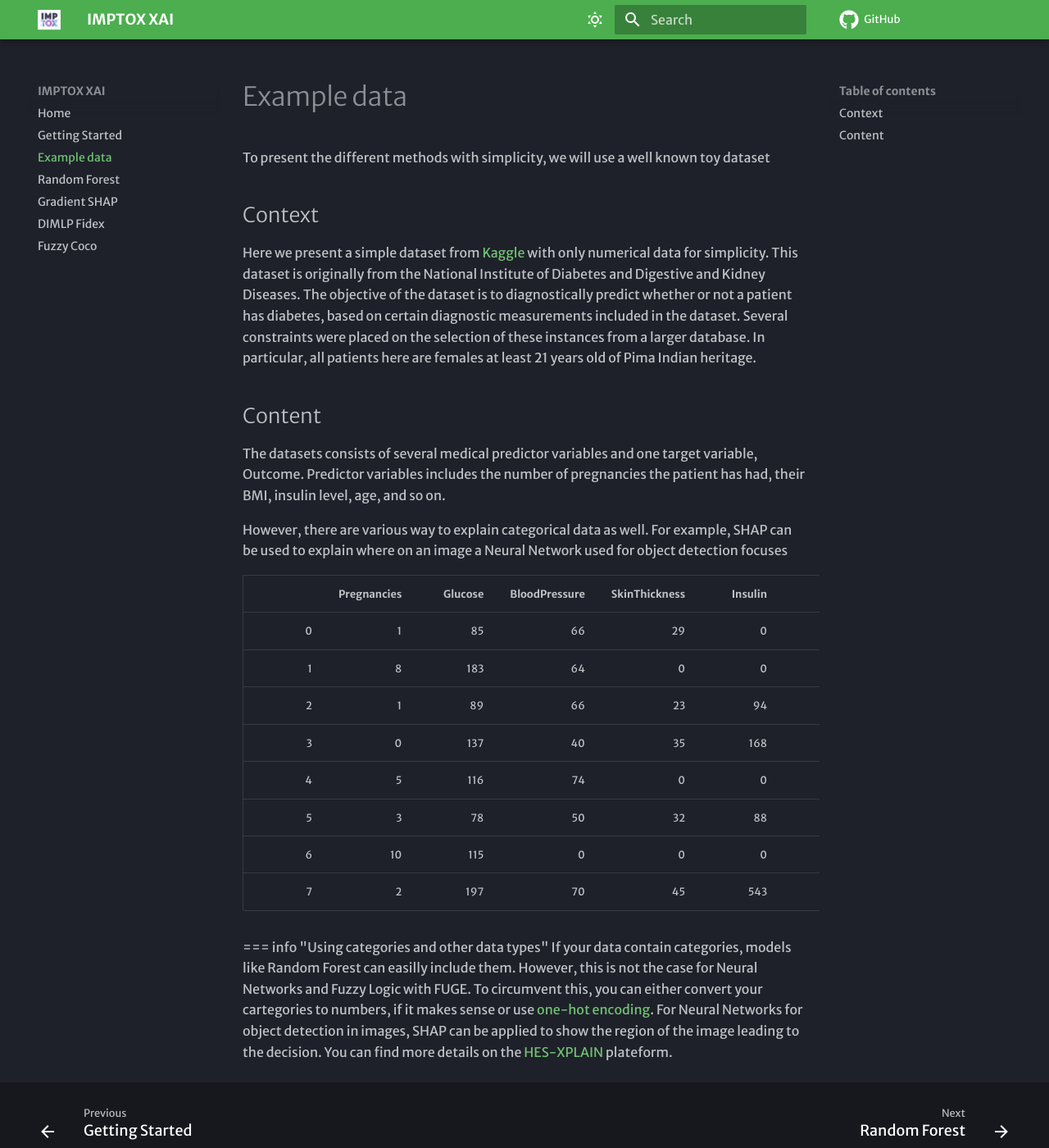
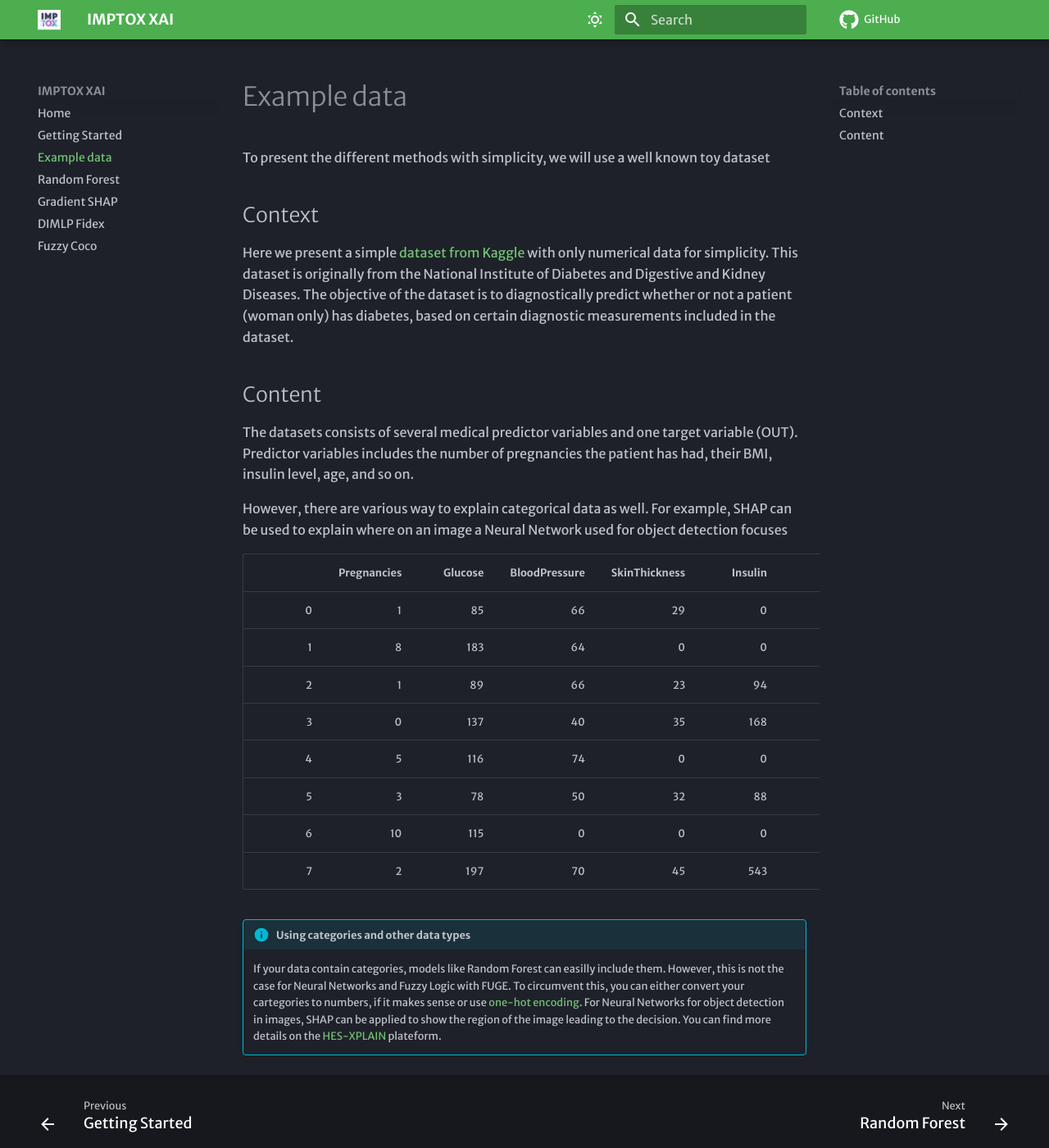
Before and after one commit to ThibaultSchowing/IMPTOX_XAI, an MkDocs documentation site: the page built from docs/bData.md, in a window 1280 px wide and 1400 px high. Shown: the whole window at 82% size. Built offline with MkDocs 1.6.1 and Material for MkDocs 9.7.7, drawn with Linux system fonts in a browser that asks for light colours; some web fonts are replaced; comment, search, counter and statistics services are not loaded.

Commit message:
update doc

```diff
--- a/docs/bData.md
+++ b/docs/bData.md
@@ -4,12 +4,12 @@ To present the different methods with simplicity, we will use a well known toy d
 
 ## Context
 
-Here we present a simple dataset from [Kaggle](https://www.kaggle.com/datasets/uciml/pima-indians-diabetes-database) with only numerical data for simplicity. This dataset is originally from the National Institute of Diabetes and Digestive and Kidney Diseases. The objective of the dataset is to diagnostically predict whether or not a patient has diabetes, based on certain diagnostic measurements included in the dataset. Several constraints were placed on the selection of these instances from a larger database. In particular, all patients here are females at least 21 years old of Pima Indian heritage.
+Here we present a simple [dataset from Kaggle](https://www.kaggle.com/datasets/uciml/pima-indians-diabetes-database) with only numerical data for simplicity. This dataset is originally from the National Institute of Diabetes and Digestive and Kidney Diseases. The objective of the dataset is to diagnostically predict whether or not a patient (woman only) has diabetes, based on certain diagnostic measurements included in the dataset.
 
 
 ## Content
 
-The datasets consists of several medical predictor variables and one target variable, Outcome. Predictor variables includes the number of pregnancies the patient has had, their BMI, insulin level, age, and so on.
+The datasets consists of several medical predictor variables and one target variable (OUT). Predictor variables includes the number of pregnancies the patient has had, their BMI, insulin level, age, and so on.
 
 
 
@@ -30,5 +30,5 @@ However, there are various way to explain categorical data as well. For example,
 
 
 
-=== info "Using categories and other data types"
+!!! info "Using categories and other data types"
     If your data contain categories, models like Random Forest can easilly include them. However, this is not the case for Neural Networks and Fuzzy Logic with FUGE. To circumvent this, you can either convert your cartegories to numbers, if it makes sense or use [one-hot encoding](https://en.wikipedia.org/wiki/One-hot). For Neural Networks for object detection in images, SHAP can be applied to show the region of the image leading to the decision. You can find more details on the [HES-XPLAIN](https://hes-xplain.github.io/) plateform.
--- a/mkdocs.yml
+++ b/mkdocs.yml
@@ -33,11 +33,11 @@ theme:
       accent: deep orange
 
     # Imptox mode
-    - scheme: imptox
-      toggle:
-        icon: material/palette
-        name: Switch to IMPTOX mode
-      primary: custom
+    #- scheme: imptox
+    #  toggle:
+    #    icon: material/palette
+    #    name: Switch to IMPTOX mode
+    #  primary: custom
 
 markdown_extensions:
   - attr_list
```
Also changed, not shown: docs/aInstallation.md (+1 -6 lines), docs/eFuzzy-CoCo.md (+14 -16 lines).
